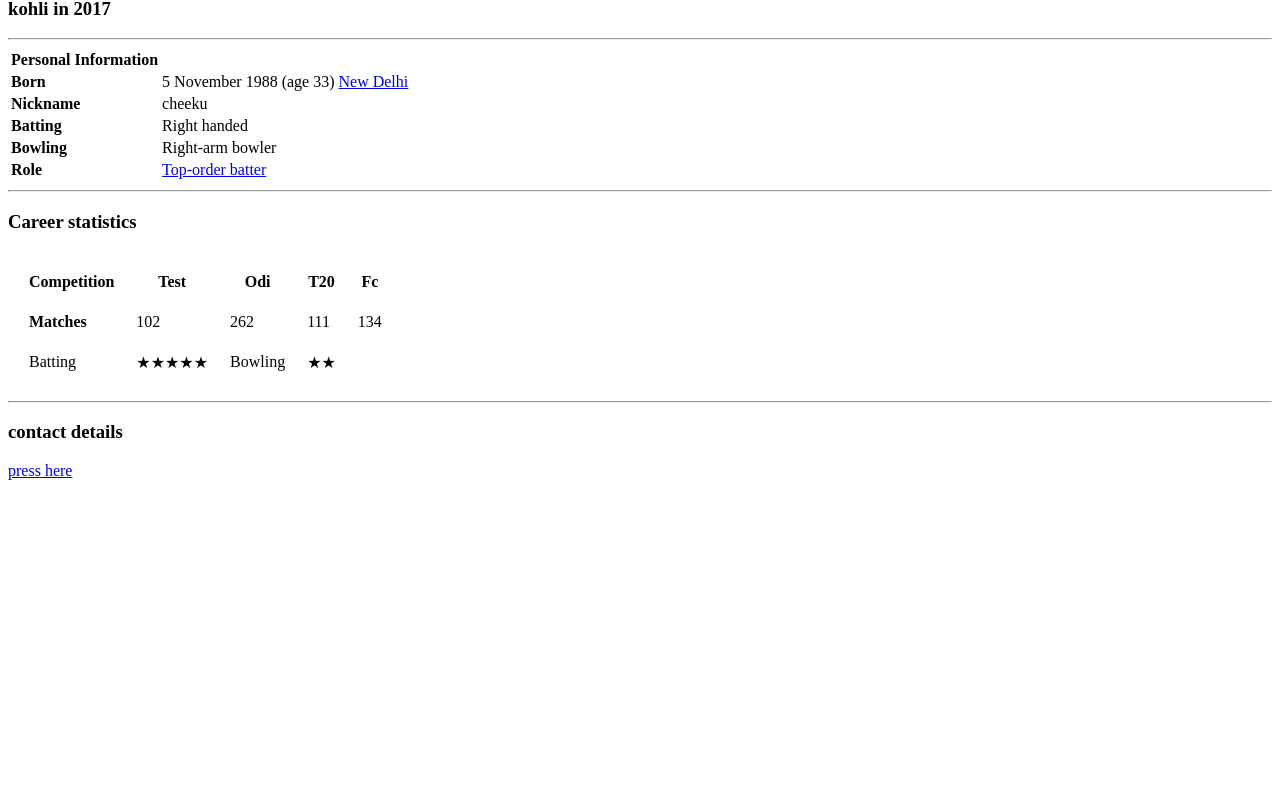
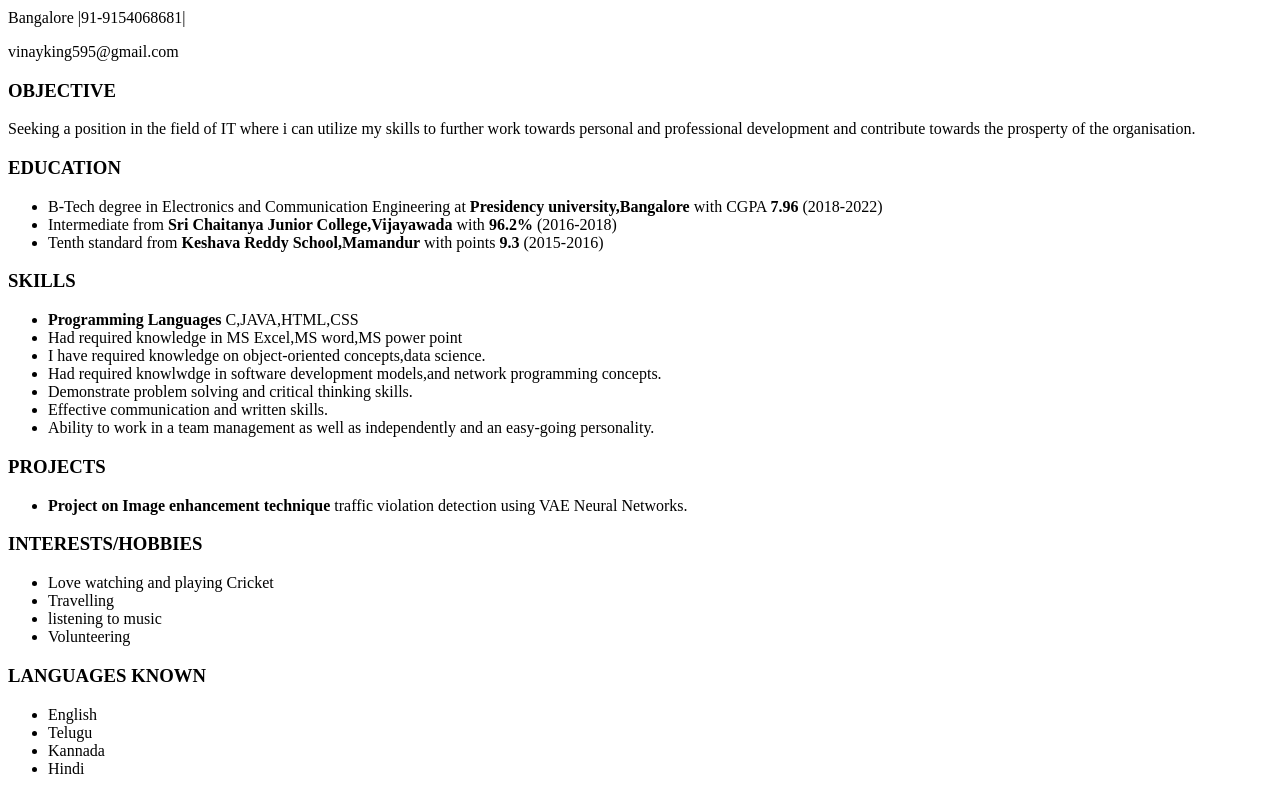
Before and after one commit to Nagaswaramvinay/CV, a plain HTML site: page index.html in a window 1280 px wide. Shown: the part 183-977 px from the top of the page. Before the commit the page ends 800 px from the top, so only its background shows below. Drawn offline with Linux system fonts and the light colour scheme.

Commit message:
Vinay Resume

```diff
--- a/index.html
+++ b/index.html
@@ -3,80 +3,51 @@
 
 <head>
   <meta charset="utf-8">
-  <title>virat kohli wikipedia</title>
+  <title>Nagaswaram vinay cv</title>
 </head>
 
 <body>
-  <table>
-    <tr>
-      <td> <img src="images/Virat_Kohli.jpg" alt="profile pic" height="200" width="200"></td>
-      <td>
-        <h1>Virat-Kohli</h1>
-        <p><strong>virat kohli</strong>;born 5 November 1988 is an Indian international <a href="https://en.wikipedia.org/wiki/Cricket">cricketer</a> and former captian of the <a href="https://en.wikipedia.org/wiki/India_national_cricket_team">Indian
-            national cricket team.</a></p>
-        <p> He plays for <a href="https://goo.gl/maps/5DALzFEQaEAyFPCK7">Delhi</a> in domestic cricket and <a href="https://www.royalchallengers.com/">Royalchallenge Bangalore</a> in the <a href="https://www.iplt20.com/">Indian
-            Premier League</a> as a right-handed <a href="https://www.icc-cricket.com/rankings/mens/player-rankings/odi/batting">batsman.</a></p>
-      </td>
-    </tr>
-  </table>
-  <h3>kohli in 2017</h3>
-  <hr>
-  <table>
-    <thead>
-      <th>Personal Information</th>
+  <img src="images/vinay.jpeg" width="100" height="100">
+  <h1>NAGASWARAM VINAY</h1>
+  <p>Bangalore |91-9154068681|</p>
+  <p>vinayking595@gmail.com</p>
+  <h3>OBJECTIVE</h3>
+  <p>Seeking a position in the field of IT where i can utilize my skills to further work towards personal and professional development and contribute towards the prosperty of the organisation.</p>
+  <h3>EDUCATION</h3>
+  <ul>
+    <li>B-Tech degree in Electronics and Communication Engineering at <strong>Presidency university,Bangalore </strong>with CGPA <strong>7.96</strong> (2018-2022)</li>
+    <li>Intermediate from <strong>Sri Chaitanya Junior College,Vijayawada </strong>with <strong>96.2% </strong>(2016-2018)</li>
+    <li>Tenth standard from <strong>Keshava Reddy School,Mamandur </strong>with points <strong>9.3 </strong>(2015-2016)</li>
+  </ul>
+  <h3>SKILLS</h3>
+  <ul>
+    <li><strong>Programming Languages </strong>C,JAVA,HTML,CSS</li>
+    <li>Had required knowledge in MS Excel,MS word,MS power point</li>
+    <li>I have required knowledge on object-oriented concepts,data science.</li>
+    <li>Had required knowlwdge in software development models,and network programming concepts.</li>
+    <li>Demonstrate problem solving and critical thinking skills.</li>
+    <li>Effective communication and written skills.</li>
+    <li>Ability to work in a team management as well as independently and an easy-going personality.</li>
+  </ul>
+  <h3>PROJECTS</h3>
+  <ul>
+    <li><strong>Project on Image enhancement technique </strong>traffic violation detection using VAE Neural Networks.</li>
 
-    </thead>
-    <tr>
-      <td><strong>Born</strong></td>
-      <td>5 November 1988 (age 33) <a href="https://goo.gl/maps/5DALzFEQaEAyFPCK7"> New Delhi</a></td>
-    </tr>
-    <tr>
-      <td><strong>Nickname</strong></td>
-      <td>cheeku</td>
-    </tr>
-    <tr>
-      <td><strong>Batting</strong></td>
-      <td>Right handed </td>
-    </tr>
-    <tr>
-      <td><strong>Bowling</strong></td>
-      <td>Right-arm bowler</td>
-    </tr>
-    <tr>
-      <td><strong>Role</strong></td>
-      <td><a href="https://en.wikipedia.org/wiki/Batting_order_(cricket)#:~:text=The%20top%20order%20is%20defined,with%20the%20best%20stroke%20play.">Top-order batter</a></td>
-
-    </tr>
-  </table>
-  <hr>
-  <h3>Career statistics</h3>
-  <table cellspacing="20" >
-    <tr>
-      <td><strong>Competition</strong></td>
-      <th>Test</th>
-      <th>Odi</th>
-      <th>T20</th>
-      <th>Fc</th>
-    </tr>
-    <tr>
-      <td><strong>Matches</strong></td>
-      <td>102</td>
-      <td>262</td>
-      <td>111</td>
-      <td>134</td>
-    </tr>
-    <tr>
-      <td>Batting</td>
-      <td>★★★★★</td>
-      <td>Bowling</td>
-      <td>★★</td>
-    </tr>
-
-  </table>
-  <hr>
-<h3>contact details</h3>
-<a href="contacts/contacts.html">press here</a>
-
+  </ul>
+  <h3>INTERESTS/HOBBIES</h3>
+  <ul>
+    <li>Love watching and playing Cricket</li>
+    <li>Travelling</li>
+    <li>listening to music</li>
+    <li>Volunteering</li>
+  </ul>
+  <h3>LANGUAGES KNOWN</h3>
+  <ul>
+    <li>English</li>
+    <li>Telugu</li>
+    <li>Kannada</li>
+    <li>Hindi</li>
+  </ul>
 </body>
 
 </html>
```
